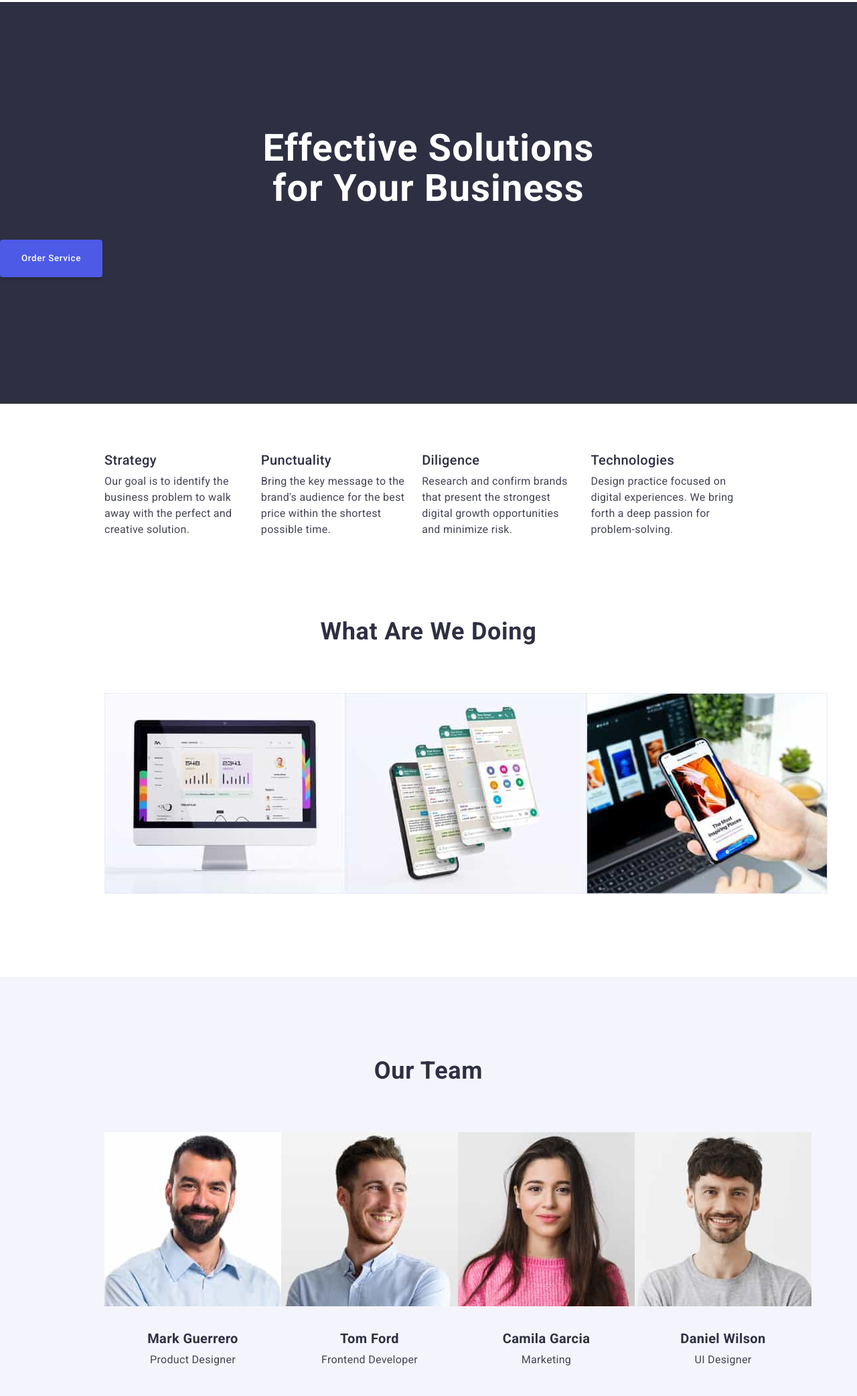
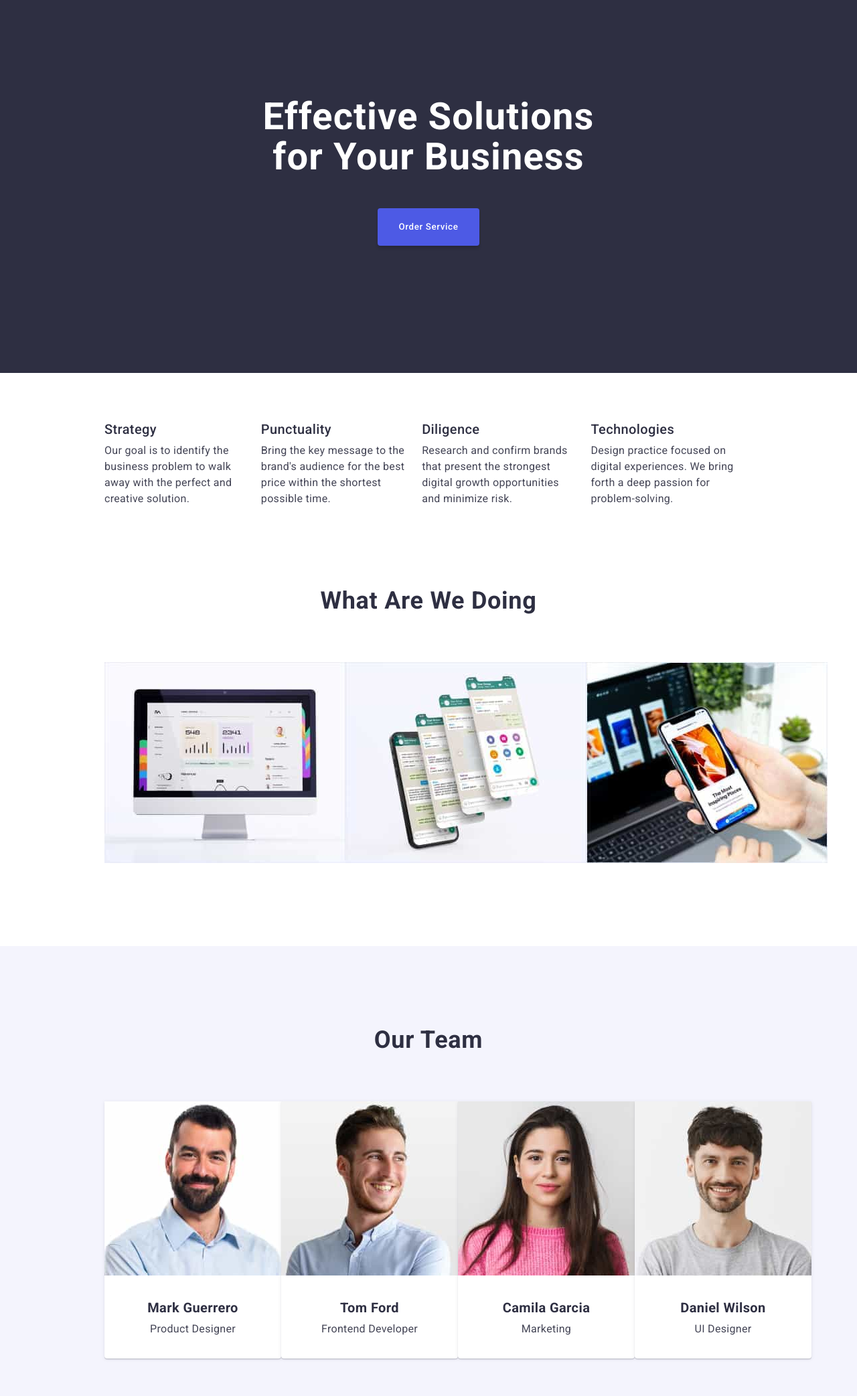
Before and after one commit to donrubenjr/goit-markup-hw-03, a plain HTML site: page index.html in a window 1280 px wide. Shown: the part 115-2200 px from the top of the page at 67% size. Drawn offline with Linux system fonts and the light colour scheme.

Commit message:
Fixing team section and text alignment

```diff
--- a/css/styles.css
+++ b/css/styles.css
@@ -40,11 +40,9 @@ p {
 }
 
 /* Header/Navigation Section */
-/* .container {
-  width: 1158px;
-} */
-
 .header-container {
+  padding: 0;
+  flex-direction: row;
   display: flex;
   justify-content: space-between;
   align-items: center;
@@ -57,7 +55,8 @@ p {
     display: flex;
   }
 
-  .logo {
+  .nav-container .logo {
+    display: flex;
     padding-right: 40px;
   }
 
@@ -122,19 +121,21 @@ p {
 }
 
 /* Hero Section */
-.hero-section .div-container h1 {
-  padding-top: 188px;
+.hero-section h1 {
+  padding-top: 140px;
 }
 
-/* .hero-section .div-container {
-  border: 1px solid white;
-  align-self: center;
-} */
+.btn {
+  display: flex;
+  justify-content: center;
+}
 
 .hero-section {
   background-color: var(--NAVY-BLUE);
   height: 600px;
   justify-content: center;
+  align-items: flex-end;
+  border: 1px solid var(--NAVY-BLUE);
 
   & h1 {
     color: var(--WHITE);
@@ -268,10 +269,19 @@ p {
   font-weight: 400;
   line-height: 24px; /* 150% */
   letter-spacing: 0.32px;
+  padding-bottom: 32px;
 }
 
 .section-team li {
   list-style: none;
+}
+
+.team-list {
+  border-radius: 0px 0px 4px 4px;
+  background: var(--WHITE);
+  box-shadow: 0px 2px 1px 0px rgba(46, 47, 66, 0.08),
+    0px 1px 1px 0px rgba(46, 47, 66, 0.16),
+    0px 1px 6px 0px rgba(46, 47, 66, 0.08);
 }
 
 /*Footer Section */
--- a/index.html
+++ b/index.html
@@ -24,10 +24,13 @@
     <header class="container header-container">
       <!-- Navigation Bar -->
       <nav class="nav-container">
+        <div class="div-logo-container">
           <a class="nav-container logo" href="#webstudio"
             ><span>Web</span>Studio
           </a>
+        </div>
 
+        <div class="div-header-menu">
           <ul class="nav-container header-menu">
             <li class="header-menu-list">
               <a class="header-menu-link" href="#studio"><span>Studio</span></a>
@@ -39,8 +42,10 @@
               <a class="header-menu-link" href="#contacts">Contacts</a>
             </li>
           </ul>
+        </div>
       </nav>
 
+      <div class="div-contact-menu">
         <ul class="contact-menu">
           <li class="contact-menu-list">
             <a class="contact-menu-link" href="mailto:info@devstudio"
@@ -53,19 +58,20 @@
             >
           </li>
         </ul>
+      </div>
     </header>
 
     <main>
       <!-- Hero Section -->
       <section class="container hero-section">
-        <div class="div-container">
+        <div class="">
           <h1>
             Effective Solutions <br />
             for Your Business
           </h1>
         </div>
-        <div class="div-container">
-          <button type="button" class="btn">Order Service</button>
+        <div class="btn">
+          <button type="button">Order Service</button>
         </div>
       </section>
 
@@ -129,25 +135,25 @@
       <section class="container section-team">
         <h2>Our Team</h2>
         <ul class="team-unorder-list">
-          <li>
+          <li class="team-list">
             <img src="./images/mark.jpg" alt="Mark Guerrero" width="264" />
             <p class="name"><b>Mark Guerrero</b></p>
             <p class="designation">Product Designer</p>
           </li>
 
-          <li>
+          <li class="team-list">
             <img src="./images/tom.jpg" alt="Tom Ford" width="264" />
             <p class="name"><b>Tom Ford</b></p>
             <p class="designation">Frontend Developer</p>
           </li>
 
-          <li>
+          <li class="team-list">
             <img src="./images/camila.jpg" alt="Camila Garcia" width="264" />
             <p class="name"><b>Camila Garcia</b></p>
             <p class="designation">Marketing</p>
           </li>
 
-          <li>
+          <li class="team-list">
             <img src="./images/daniel.jpg" alt="Daniel Wilson" width="264" />
             <p class="name"><b>Daniel Wilson</b></p>
             <p class="designation">UI Designer</p>
```
Lines whose indentation alone changed are shown as unchanged.
